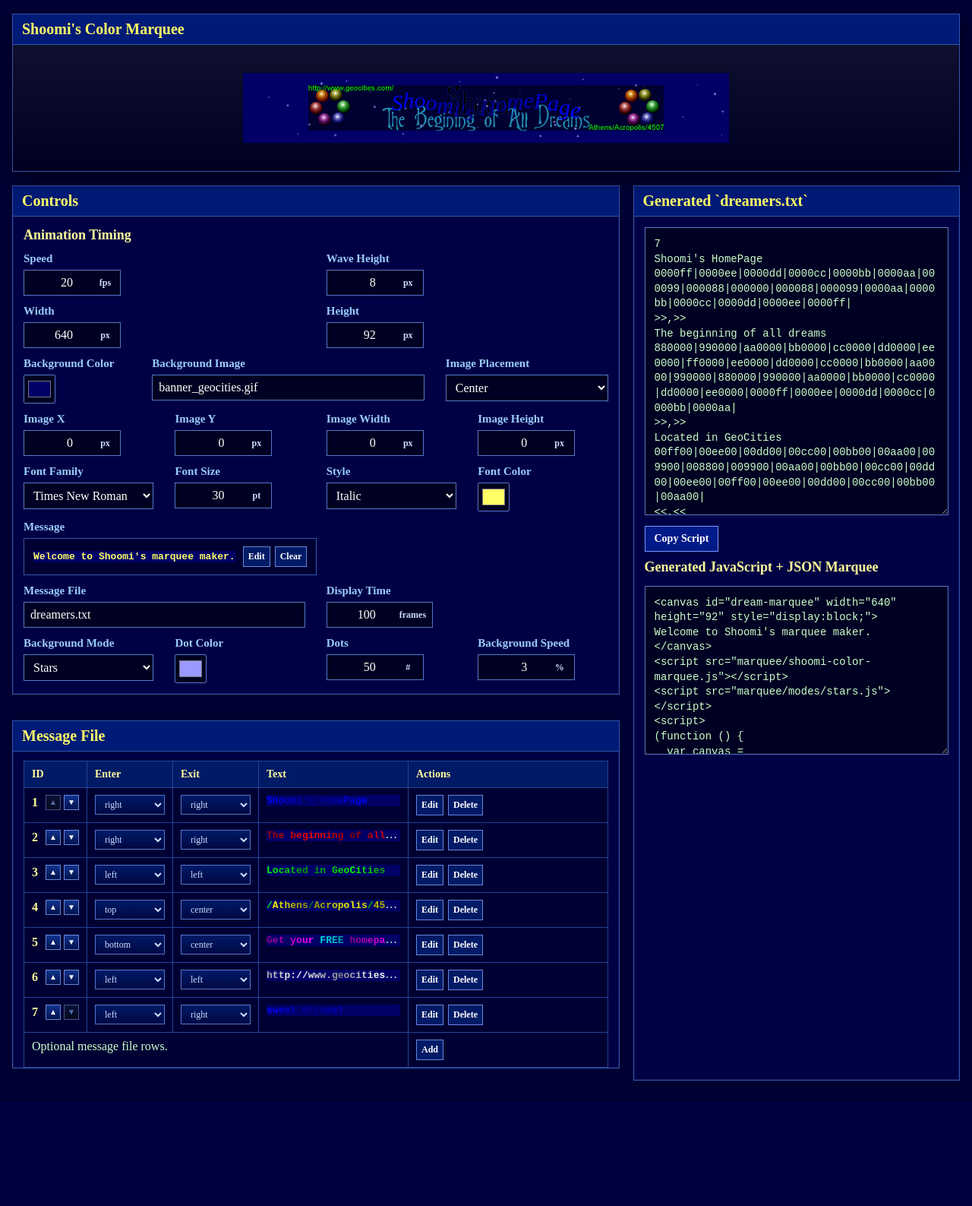
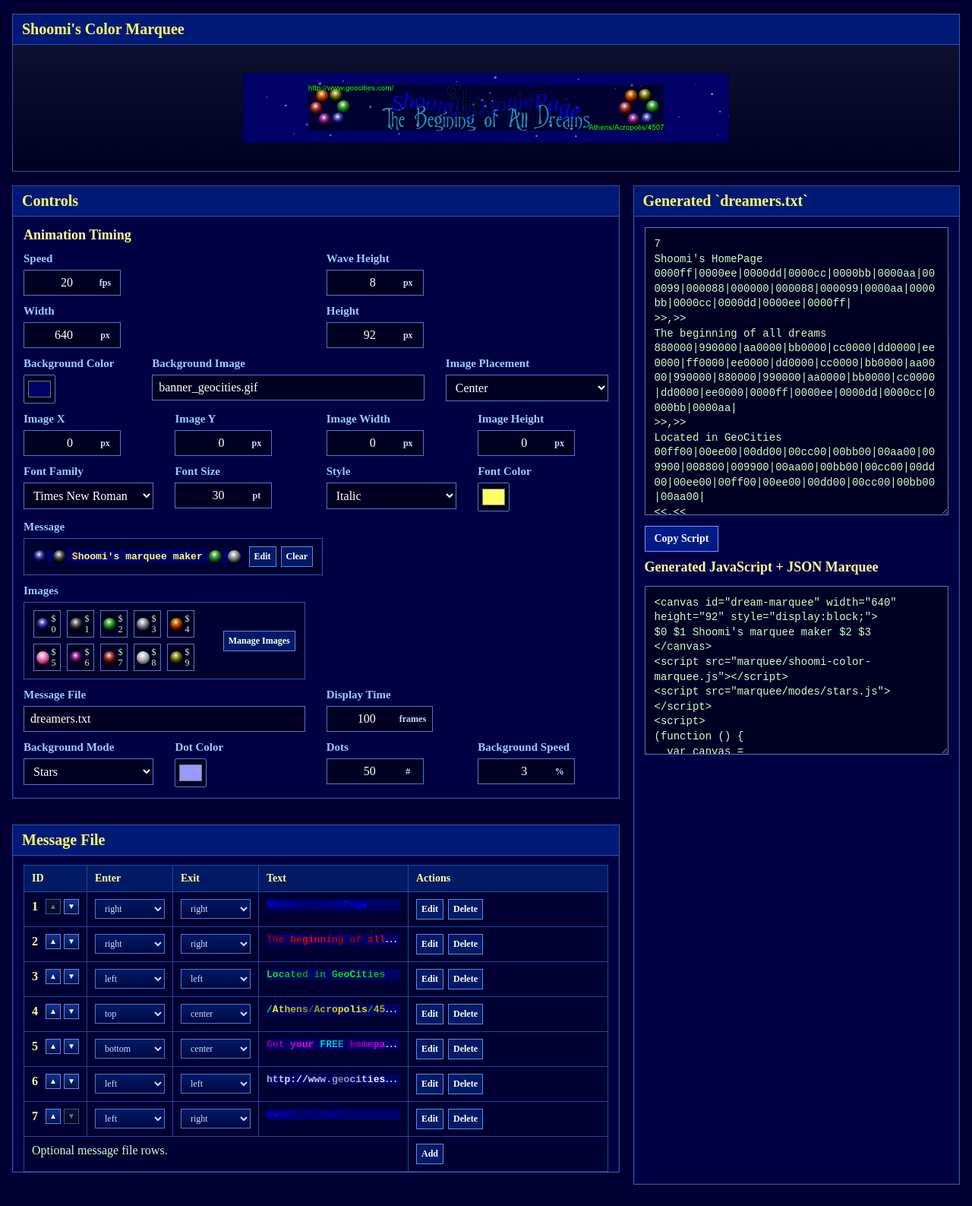
Before and after one commit to lewismoten/Athens-Acropolis-4507, a PHP site: page /marquee/index.html in a window 1280 px wide. Shown: the whole page at 76% size. Before the commit the page ends 1450 px from the top, so only its background shows below. Run offline with PHP 8.4, Linux system fonts and the light colour scheme.

Commit message:
wire in image support with tokens

```diff
--- a/marquee/index.css
+++ b/marquee/index.css
@@ -345,6 +345,71 @@ A {
   background: #000033;
 }
 
+.image-library-card {
+  display: flex;
+  align-items: center;
+  justify-content: space-between;
+  gap: 10px;
+  padding: 10px 12px;
+  border: 1px solid #3355aa;
+  background: #000033;
+}
+
+.image-library-preview {
+  display: flex;
+  flex-wrap: wrap;
+  gap: 8px;
+  align-items: center;
+  min-height: 36px;
+  flex: 1 1 auto;
+}
+
+.image-library-preview-selected {
+  min-height: 46px;
+}
+
+.image-chip,
+.image-chip-empty {
+  width: 36px;
+  height: 36px;
+  border: 1px solid #5577cc;
+  background: #000022;
+  display: inline-flex;
+  align-items: center;
+  justify-content: center;
+  box-sizing: border-box;
+}
+
+.image-chip {
+  padding: 3px;
+}
+
+.image-chip img {
+  max-width: 28px;
+  max-height: 28px;
+}
+
+.image-chip-empty {
+  width: auto;
+  padding: 0 8px;
+  color: #88aadd;
+  font-size: 12px;
+}
+
+.image-token {
+  display: inline-flex;
+  align-items: center;
+  justify-content: center;
+  width: 1.1em;
+  height: 1.1em;
+  vertical-align: middle;
+}
+
+.image-token img {
+  max-width: 100%;
+  max-height: 100%;
+}
+
 .default-message-preview {
   flex: 1 1 auto;
   min-width: 0;
@@ -404,6 +469,10 @@ A {
   box-shadow: 0 0 0 1px #111155 inset, 0 20px 50px rgba(0, 0, 0, 0.55);
 }
 
+.modal-card-image {
+  width: min(780px, calc(100% - 32px));
+}
+
 .modal-form {
   padding-bottom: 14px;
 }
@@ -421,6 +490,47 @@ A {
   align-items: center;
   gap: 10px;
   flex: 0 0 auto;
+}
+
+.image-modal-grid {
+  display: grid;
+  grid-template-columns: repeat(auto-fill, minmax(96px, 1fr));
+  gap: 10px;
+  max-height: 320px;
+  overflow-y: auto;
+}
+
+.image-picker-button {
+  display: flex;
+  flex-direction: column;
+  align-items: center;
+  gap: 6px;
+  width: 100%;
+  min-height: 88px;
+  padding: 10px 6px;
+  border: 1px solid #5577cc;
+  background: #000022;
+  color: #ffffff;
+  cursor: pointer;
+}
+
+.image-picker-button.is-selected {
+  border-color: #ffff99;
+  box-shadow: inset 0 0 0 1px #ffff99;
+  background: #00154d;
+}
+
+.image-picker-button img {
+  width: 32px;
+  height: 32px;
+  object-fit: contain;
+}
+
+.image-picker-label {
+  font-size: 12px;
+  line-height: 1.2;
+  text-align: center;
+  word-break: break-word;
 }
 
 .modal-color-trigger {
--- a/marquee/index.html
+++ b/marquee/index.html
@@ -170,6 +170,18 @@
           </DIV>
         </DIV>
 
+        <DIV CLASS="field-row">
+          <DIV CLASS="field">
+            <SPAN CLASS="field-label">Images</SPAN>
+            <DIV CLASS="image-library-card">
+              <DIV ID="image-library-preview" CLASS="image-library-preview"></DIV>
+              <DIV CLASS="sequence-cell-actions">
+                <BUTTON TYPE="button" ID="manage-images" CLASS="row-button">Manage Images</BUTTON>
+              </DIV>
+            </DIV>
+          </DIV>
+        </DIV>
+
         <DIV CLASS="field-row field-row-2-equal">
           <LABEL CLASS="field">
             <SPAN CLASS="field-label">Message File</SPAN>
@@ -286,6 +298,7 @@
           <BUTTON TYPE="button" ID="modal-color-trigger" CLASS="action-button modal-color-trigger" TITLE="Change selected text color" ARIA-LABEL="Change selected text color"></BUTTON>
           <INPUT ID="modal-row-color-picker" CLASS="modal-color-native-input" TYPE="color" VALUE="#ffff66" TABINDEX="-1" ARIA-HIDDEN="true">
           <BUTTON TYPE="button" ID="modal-undo" CLASS="action-button">Undo</BUTTON>
+          <BUTTON TYPE="button" ID="modal-insert-image" CLASS="action-button">Insert Image</BUTTON>
         </DIV>
 
         <DIV CLASS="modal-actions">
@@ -294,6 +307,28 @@
         </DIV>
       </DIV>
     </FORM>
+  </DIV>
+</DIV>
+<DIV CLASS="modal-shell" ID="image-modal" HIDDEN>
+  <DIV CLASS="modal-backdrop" DATA-IMAGE-MODAL-CLOSE="1"></DIV>
+  <DIV CLASS="modal-card modal-card-image" ROLE="dialog" ARIA-MODAL="true" ARIA-LABELLEDBY="image-modal-title">
+    <DIV CLASS="panel-heading" ID="image-modal-title">Image Library</DIV>
+    <DIV CLASS="field">
+      <SPAN CLASS="field-label">Selected Images</SPAN>
+      <DIV ID="image-modal-selected" CLASS="image-library-preview image-library-preview-selected"></DIV>
+    </DIV>
+    <DIV CLASS="field">
+      <SPAN CLASS="field-label">Available Images</SPAN>
+      <DIV ID="image-modal-grid" CLASS="image-modal-grid"></DIV>
+    </DIV>
+    <DIV CLASS="modal-footer">
+      <DIV CLASS="modal-toolbar">
+        <SPAN ID="image-modal-help" CLASS="helper-copy">Toggle images for the active library, or insert one while editing text.</SPAN>
+      </DIV>
+      <DIV CLASS="modal-actions">
+        <BUTTON TYPE="button" ID="image-modal-close" CLASS="row-button">Close</BUTTON>
+      </DIV>
+    </DIV>
   </DIV>
 </DIV>
 <SCRIPT SRC="shoomi-color-marquee.js?v=20260607"></SCRIPT>
--- a/marquee/index.js
+++ b/marquee/index.js
@@ -27,12 +27,30 @@
   var copyButton = document.getElementById("copy-code");
   var copyStatus = document.getElementById("copy-status");
   var defaultMessageCard = document.getElementById("default-message-card");
+  var imageLibraryPreview = document.getElementById("image-library-preview");
+  var manageImagesButton = document.getElementById("manage-images");
   var sequenceGridBody = document.getElementById("sequence-grid-body");
   var rowModal = document.getElementById("row-modal");
   var rowModalForm = document.getElementById("row-modal-form");
   var modalCancel = document.getElementById("modal-cancel");
+  var imageModal = document.getElementById("image-modal");
+  var imageModalGrid = document.getElementById("image-modal-grid");
+  var imageModalSelected = document.getElementById("image-modal-selected");
+  var imageModalClose = document.getElementById("image-modal-close");
   var marqueeApi = window.ShoomiColorMarquee;
   var previewMarquee;
+  var AVAILABLE_IMAGE_FILES = [
+    "blue_ball.gif",
+    "black_ball.gif",
+    "green_ball.gif",
+    "grey_ball.gif",
+    "orange_ball.gif",
+    "pink_ball.gif",
+    "purple_ball.gif",
+    "red_ball.gif",
+    "white_ball.gif",
+    "yellow_ball.gif"
+  ];
   var DEFAULT_FONT_ID = "times-new-roman";
   var FALLBACK_FONT_CATALOG = [{
     id: "burtons-nightmare",
@@ -150,18 +168,20 @@
   var defaultMessageRow = {
     start: ">>",
     end: "<<",
-    text: "Welcome to Shoomi's marquee maker.",
+    text: "$0 $1 Shoomi's marquee maker $2 $3",
     colors: "ffff66|ffee88|ffdd55|ffee88|"
   };
+  var selectedImageFiles = AVAILABLE_IMAGE_FILES.slice(0);
   var sequenceRows = [];
   var editingRowIndex = -1;
   var editingDefaultMessage = false;
+  var imageModalMode = "manage";
   var modalHistory = [];
   var modalHistoryIndex = -1;
   var modalSelectionStart = 0;
   var modalSelectionEnd = 0;
 
-  if (!form || !previewCanvas || !codeOutput || !htmlCodeOutput || !marqueeApi || !sequenceGridBody || !rowModal || !rowModalForm || !defaultMessageCard) {
+  if (!form || !previewCanvas || !codeOutput || !htmlCodeOutput || !marqueeApi || !sequenceGridBody || !rowModal || !rowModalForm || !defaultMessageCard || !imageLibraryPreview || !imageModal || !imageModalGrid || !imageModalSelected) {
     return;
   }
 
@@ -191,6 +211,7 @@
     modalColors: document.getElementById("modal-row-colors"),
     modalColorTrigger: document.getElementById("modal-color-trigger"),
     modalColorPicker: document.getElementById("modal-row-color-picker"),
+    modalInsertImage: document.getElementById("modal-insert-image"),
     modalUndo: document.getElementById("modal-undo"),
     modalPreview: document.getElementById("modal-row-preview")
   };
@@ -217,12 +238,14 @@
     fps: 20,
     displayFrames: 100,
     defaultColor: "#ffff66",
-    entries: [[">>,<<", "Welcome to Shoomi's marquee maker.", "#ffff66|#ffee88|#ffdd55|#ffee88"]]
+    imageFiles: selectedImageFiles.slice(0),
+    entries: [[">>,<<", defaultMessageRow.text, "#ffff66|#ffee88|#ffdd55|#ffee88"]]
   });
 
   form.addEventListener("input", onFormFieldInput);
   form.addEventListener("change", onFormFieldChange);
   defaultMessageCard.addEventListener("click", onDefaultMessageClick);
+  imageLibraryPreview.addEventListener("click", onImageLibraryPreviewClick);
   sequenceGridBody.addEventListener("click", onSequenceGridClick);
   sequenceGridBody.addEventListener("input", onSequenceGridInput);
   sequenceGridBody.addEventListener("change", onSequenceGridChange);
@@ -260,8 +283,30 @@
     modalCancel.addEventListener("click", closeRowModal);
   }
 
+  if (manageImagesButton) {
+    manageImagesButton.addEventListener("click", openImageManager);
+  }
+
+  if (imageModal) {
+    imageModal.addEventListener("click", onImageModalShellClick);
+  }
+
+  if (imageModalGrid) {
+    imageModalGrid.addEventListener("click", onImageModalGridClick);
+  }
+
+  if (imageModalClose) {
+    imageModalClose.addEventListener("click", closeImageModal);
+  }
+
+  if (fields.modalInsertImage) {
+    fields.modalInsertImage.addEventListener("click", openImageInsertPicker);
+  }
+
   document.addEventListener("keydown", function (event) {
-    if (event.key === "Escape" && !rowModal.hidden) {
+    if (event.key === "Escape" && !imageModal.hidden) {
+      closeImageModal();
+    } else if (event.key === "Escape" && !rowModal.hidden) {
       closeRowModal();
     }
   });
@@ -289,7 +334,9 @@
     }
     updateGeneratedFileHeading();
     renderDefaultMessageCard(config.background);
+    renderImageLibraryPreview();
     renderSequenceGrid(config.background);
+    renderImageModal();
     codeOutput.value = buildDreamersScript(config, rows);
     htmlCodeOutput.value = buildCanvasEmbedCode(config, rows);
     copyStatus.textContent = "";
@@ -346,6 +393,7 @@
       backgroundImageY: marqueeApi.clampNumber(fields.backgroundImageY.value, -4000, 4000, 0),
       backgroundImageWidth: marqueeApi.clampNumber(fields.backgroundImageWidth.value, 0, 4000, 0),
       backgroundImageHeight: marqueeApi.clampNumber(fields.backgroundImageHeight.value, 0, 4000, 0),
+      imageFiles: selectedImageFiles.slice(0),
       defaultColor: defaultColor,
       dotColor: marqueeApi.normalizeColor(fields.dotColor.value, "#9999ff"),
       fontFamilyId: fontFamilyId,
@@ -376,7 +424,8 @@
       fps: config.animationSpeed,
       displayFrames: config.displayTime,
       staticMessage: !config.messageFile,
-      defaultColor: config.defaultColor
+      defaultColor: config.defaultColor,
+      imageFiles: config.imageFiles.map(resolvePreviewBackgroundImagePath)
     };
   }
 
@@ -435,6 +484,7 @@
       fps: config.animationSpeed,
       displayFrames: config.displayTime,
       staticMessage: !useMessageFile,
+      imageFiles: config.imageFiles.slice(0),
       message: defaultMessageRow.text,
       colors: defaultMessageRow.colors,
       defaultColor: config.defaultColor
@@ -562,6 +612,68 @@
     ].join("");
   }
 
+  function renderImageLibraryPreview() {
+    var html = "";
+    var index;
+
+    if (!selectedImageFiles.length) {
+      imageLibraryPreview.innerHTML = '<span class="image-chip-empty">No images selected</span>';
+      return;
+    }
+
+    for (index = 0; index < selectedImageFiles.length; index += 1) {
+      html += buildImageChipMarkup(selectedImageFiles[index], index, true);
+    }
+
+    imageLibraryPreview.innerHTML = html;
+  }
+
+  function renderImageModal() {
+    var selectedHtml = "";
+    var gridHtml = "";
+    var index;
+    var fileName;
+    var selectedIndex;
+
+    for (index = 0; index < selectedImageFiles.length; index += 1) {
+      selectedHtml += buildImageChipMarkup(selectedImageFiles[index], index, true);
+    }
+
+    if (!selectedHtml) {
+      selectedHtml = '<span class="image-chip-empty">No images selected</span>';
+    }
+
+    for (index = 0; index < AVAILABLE_IMAGE_FILES.length; index += 1) {
+      fileName = AVAILABLE_IMAGE_FILES[index];
+      selectedIndex = selectedImageFiles.indexOf(fileName);
+      gridHtml += [
+        '<button type="button" class="image-picker-button',
+        selectedIndex >= 0 ? ' is-selected' : '',
+        '" data-image-file="', escapeHtml(fileName),
+        '" data-selected-index="', String(selectedIndex),
+        '">',
+        '<img src="', escapeHtml(resolvePreviewBackgroundImagePath(fileName)), '" alt="', escapeHtml(fileName), '">',
+        '<span class="image-picker-label">', escapeHtml(fileName), '</span>',
+        '</button>'
+      ].join("");
+    }
+
+    imageModalSelected.innerHTML = selectedHtml;
+    imageModalGrid.innerHTML = gridHtml;
+  }
+
+  function buildImageChipMarkup(fileName, index, includeToken) {
+    var label = typeof index === "number" ? ("$" + index) : fileName;
+    var token = includeToken && typeof index === "number" ? ('<span class="image-picker-label">' + escapeHtml(label) + "</span>") : "";
+
+    return [
+      '<span class="image-chip" title="', escapeHtml(fileName), '">',
+      '<img src="', escapeHtml(resolvePreviewBackgroundImagePath(fileName)), '" alt="', escapeHtml(fileName), '">',
+      token,
+      "</span>"
+    ].join("");
+  }
+
   function buildMoveButton(direction, index, disabled) {
     var isUp = direction === "up";
     var symbol = isUp ? "&#9650;" : "&#9660;";
@@ -682,8 +794,8 @@
   function applyColorToModalSelection() {
     var text = fields.modalText.value || "";
     var selection = getModalSelectionRange();
-    var selectionStart = selection.start;
-    var selectionEnd = selection.end;
+    var selectionStart = rawIndexToPlainTextIndex(text, selection.start);
+    var selectionEnd = rawIndexToPlainTextIndex(text, selection.end);
     var colors;
     var index;
     var nextColor;
@@ -747,7 +859,7 @@
 
   function detectModalSelectionColor() {
     var text = fields.modalText.value || "";
-    var selectionStart = getModalSelectionRange().start;
+    var selectionStart = rawIndexToPlainTextIndex(text, getModalSelectionRange().start);
     var colors = expandColorArrayForText(text, fields.modalColors.value, getDefaultFontColorPipe());
 
     if (!colors.length) {
@@ -979,6 +1091,94 @@
     }
   }
 
+  function onImageLibraryPreviewClick(event) {
+    if (event.target && event.target.closest && event.target.closest(".image-chip")) {
+      openImageManager();
+    }
+  }
+
+  function openImageManager() {
+    imageModalMode = "manage";
+    renderImageModal();
+    imageModal.hidden = false;
+  }
+
+  function openImageInsertPicker() {
+    imageModalMode = "insert";
+    renderImageModal();
+    imageModal.hidden = false;
+  }
+
+  function closeImageModal() {
+    imageModal.hidden = true;
+    imageModalMode = "manage";
+    if (!rowModal.hidden) {
+      fields.modalText.focus();
+      restoreModalSelection();
+    }
+  }
+
+  function onImageModalShellClick(event) {
+    if (event.target.hasAttribute("data-image-modal-close")) {
+      closeImageModal();
+    }
+  }
+
+  function onImageModalGridClick(event) {
+    var button = event.target.closest ? event.target.closest(".image-picker-button") : null;
+    var fileName;
+    var selectedIndex;
+    var wasSelected;
+
+    if (!button) {
+      return;
+    }
+
+    fileName = button.getAttribute("data-image-file");
+    selectedIndex = selectedImageFiles.indexOf(fileName);
+    wasSelected = selectedIndex >= 0;
+
+    if (!wasSelected) {
+      selectedImageFiles.push(fileName);
+      selectedIndex = selectedImageFiles.length - 1;
+    }
+
+    if (imageModalMode === "insert" && !rowModal.hidden) {
+      insertImageTokenIntoModal(selectedIndex);
+      closeImageModal();
+      updateMarquee();
+      return;
+    }
+
+    if (wasSelected) {
+      selectedImageFiles.splice(selectedIndex, 1);
+    }
+
+    renderImageLibraryPreview();
+    renderImageModal();
+    updateMarquee();
+  }
+
+  function insertImageTokenIntoModal(imageIndex) {
+    var token = "$" + imageIndex;
+    var text = fields.modalText.value || "";
+    var selection = getModalSelectionRange();
+    var start = selection.start;
+    var end = selection.end;
+    var nextText = text.slice(0, start) + token + text.slice(end);
+
+    fields.modalText.value = nextText;
+    fields.modalColors.value = normalizeColorPipeForText(
+      nextText,
+      fields.modalColors.value,
+      getDefaultFontColorPipe()
+    );
+    modalSelectionStart = start + token.length;
+    modalSelectionEnd = modalSelectionStart;
+    pushModalHistoryState(getModalEditorState());
+    updateModalEditorPreview();
+  }
+
   function onSequenceGridInput(event) {
     if (event.stopPropagation) {
       event.stopPropagation();
@@ -1011,23 +1211,35 @@
   }
 
   function buildColorizedTextMarkup(text, colorPipe) {
-    var colors = expandColorArrayForText(text, colorPipe, getDefaultFontColorPipe());
     var safeText = String(text || "");
+    var parsed = parseInlineMessageText(safeText);
+    var colors = expandColorArrayForText(parsed.plainText, colorPipe, getDefaultFontColorPipe());
     var html = "";
-    var index;
+    var itemIndex;
+    var colorIndex = 0;
     var color;
+    var item;
+    var imageFile;
 
     if (!safeText) {
       return '<span class="sequence-text-char"> </span>';
     }
 
-    if (!colors.length) {
-      return escapeHtml(safeText);
-    }
-
-    for (index = 0; index < safeText.length; index += 1) {
-      color = colors[index] || colors[colors.length - 1];
-      html += '<span class="sequence-text-char" data-char-index="' + index + '" style="color:' + escapeHtml(color) + ';">' + escapeHtml(safeText.charAt(index)) + '</span>';
+    for (itemIndex = 0; itemIndex < parsed.items.length; itemIndex += 1) {
+      item = parsed.items[itemIndex];
+      if (item.type === "image") {
+        imageFile = selectedImageFiles[item.imageIndex];
+        if (imageFile) {
+          html += '<span class="image-token" title="' + escapeHtml("$" + item.imageIndex + " " + imageFile) + '"><img src="' + escapeHtml(resolvePreviewBackgroundImagePath(imageFile)) + '" alt="' + escapeHtml(imageFile) + '"></span>';
+        } else {
+          html += '<span class="sequence-text-char">' + escapeHtml("$" + item.imageIndex) + "</span>";
+        }
+        continue;
+      }
+
+      color = colors[colorIndex] || colors[colors.length - 1] || ("#" + getDefaultFontColorPipe().replace(/\|$/, ""));
+      html += '<span class="sequence-text-char" data-char-index="' + colorIndex + '" style="color:' + escapeHtml(color) + ';">' + escapeHtml(item.value) + '</span>';
+      colorIndex += 1;
     }
 
     return html;
@@ -1049,8 +1261,81 @@
     return values.join("|") + "|";
   }
 
+  function parseInlineMessageText(text) {
+    var source = String(text || "");
+    var items = [];
+    var plainText = "";
+    var index = 0;
+    var nextIndex;
+    var imageIndex;
+
+    while (index < source.length) {
+      if (source.charAt(index) === "$") {
+        if (source.charAt(index + 1) === "$") {
+          items.push({ type: "text", value: "$" });
+          plainText += "$";
+          index += 2;
+          continue;
+        }
+
+        nextIndex = index + 1;
+        while (nextIndex < source.length && /[0-9]/.test(source.charAt(nextIndex))) {
+          nextIndex += 1;
+        }
+
+        if (nextIndex > index + 1) {
+          imageIndex = parseInt(source.slice(index + 1, nextIndex), 10);
+          items.push({ type: "image", imageIndex: imageIndex });
+          index = nextIndex;
+          continue;
+        }
+      }
+
+      items.push({ type: "text", value: source.charAt(index) });
+      plainText += source.charAt(index);
+      index += 1;
+    }
+
+    return {
+      items: items,
+      plainText: plainText
+    };
+  }
+
+  function rawIndexToPlainTextIndex(text, rawIndex) {
+    var source = String(text || "");
+    var plainIndex = 0;
+    var index = 0;
+    var nextIndex;
+
+    while (index < source.length && index < rawIndex) {
+      if (source.charAt(index) === "$") {
+        if (source.charAt(index + 1) === "$") {
+          plainIndex += 1;
+          index += 2;
+          continue;
+        }
+
+        nextIndex = index + 1;
+        while (nextIndex < source.length && /[0-9]/.test(source.charAt(nextIndex))) {
+          nextIndex += 1;
+        }
+
+        if (nextIndex > index + 1) {
+          index = nextIndex;
+          continue;
+        }
+      }
+
+      plainIndex += 1;
+      index += 1;
+    }
+
+    return plainIndex;
+  }
+
   function expandColorArrayForText(text, colorPipe, fallback) {
-    var safeText = String(text || "");
+    var safeText = parseInlineMessageText(text).plainText;
     var parsedColors = marqueeApi.parseColorList(colorPipe || "");
     var expandedColors = [];
     var index;
```
Also changed, not shown: marquee/shoomi-color-marquee.js (+116 -6 lines).
